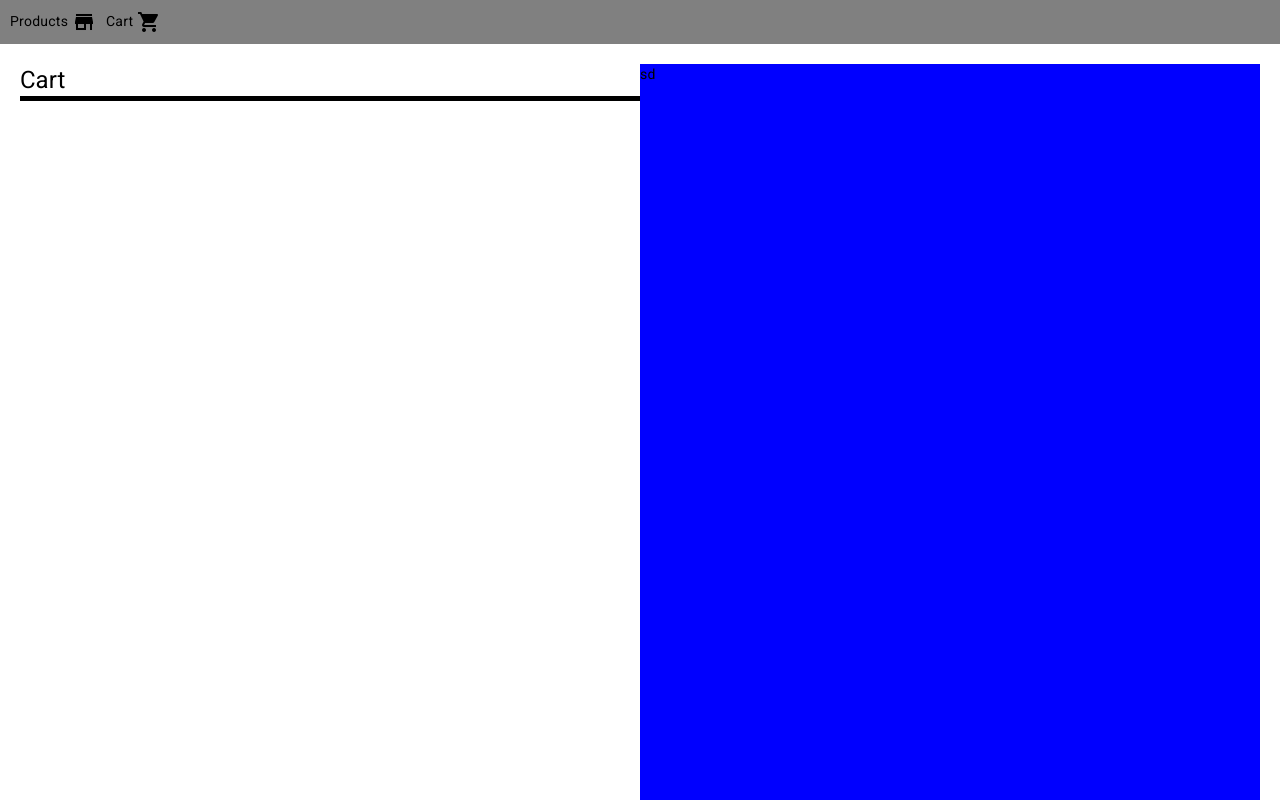
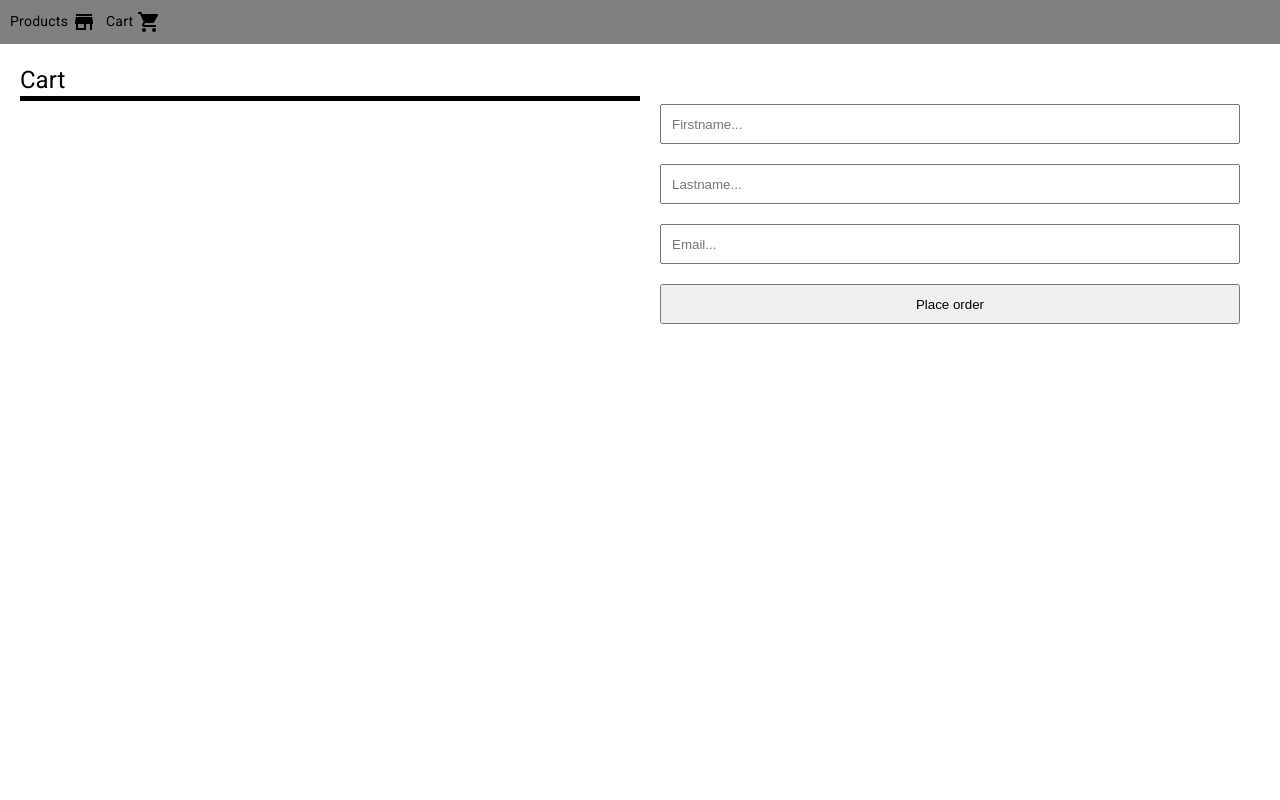
Before and after one commit to quyet-v/CodeChallenge, an Angular app: page /cart in a window 1280 px wide. Built offline with nearby package versions, Linux system fonts and the light colour scheme; sample sign-in values are in the browser's storage.

Commit message:
style: styled checkout form

```diff
--- a/src/app/modules/cart/components/checkout/checkout.component.css
+++ b/src/app/modules/cart/components/checkout/checkout.component.css
@@ -1,4 +1,16 @@
 .checkout-container {
-    background-color: blue;
     height: 100%;
+    padding: 20px;
 }
+
+.checkout-form {
+    display: flex;
+    flex-direction: column;
+}
+
+.input {
+    width: 100%;
+    height: 40px;
+    margin-top: 20px;
+    padding: 10px;
+}
--- a/src/app/modules/cart/components/checkout/checkout.component.html
+++ b/src/app/modules/cart/components/checkout/checkout.component.html
@@ -1,3 +1,8 @@
 <div class="checkout-container">
-sd
+    <form class="checkout-form">
+        <input type="text" class="input" placeholder="Firstname...">
+        <input type="text" class="input" placeholder="Lastname...">
+        <input type="text" class="input" placeholder="Email...">
+        <button type="submit" class="input">Place order</button>
+    </form>
 </div>
```
